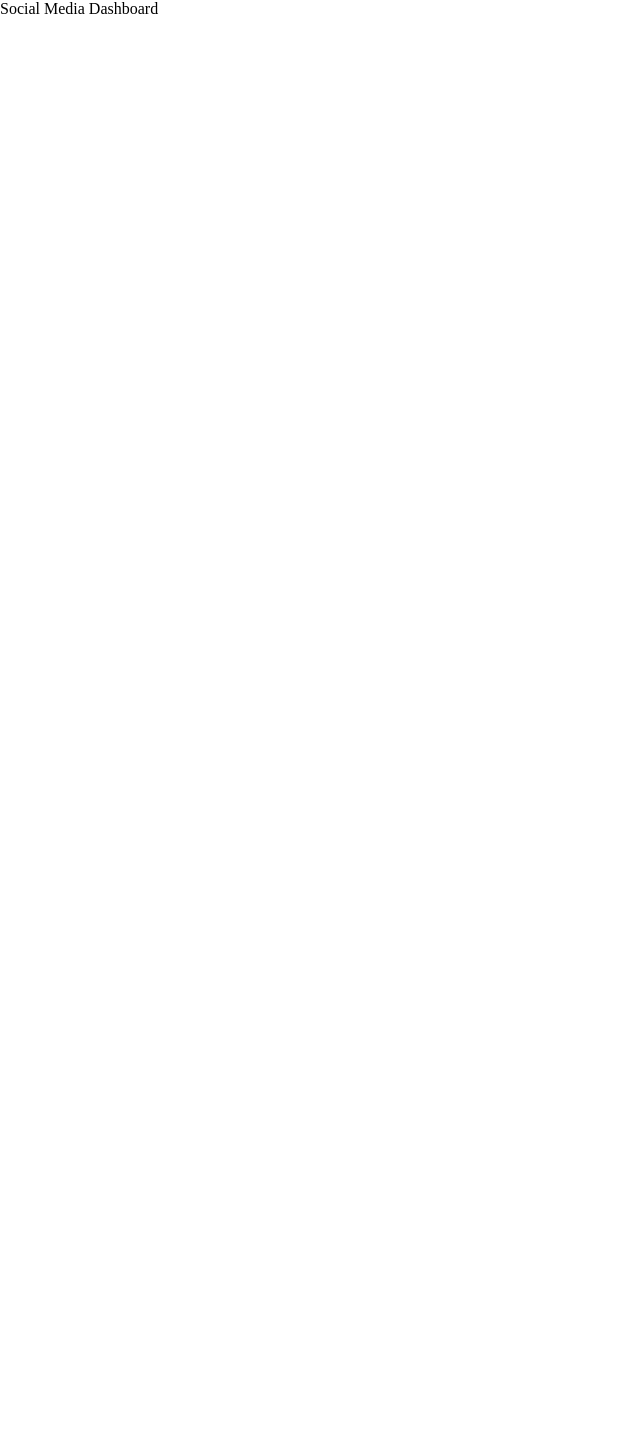
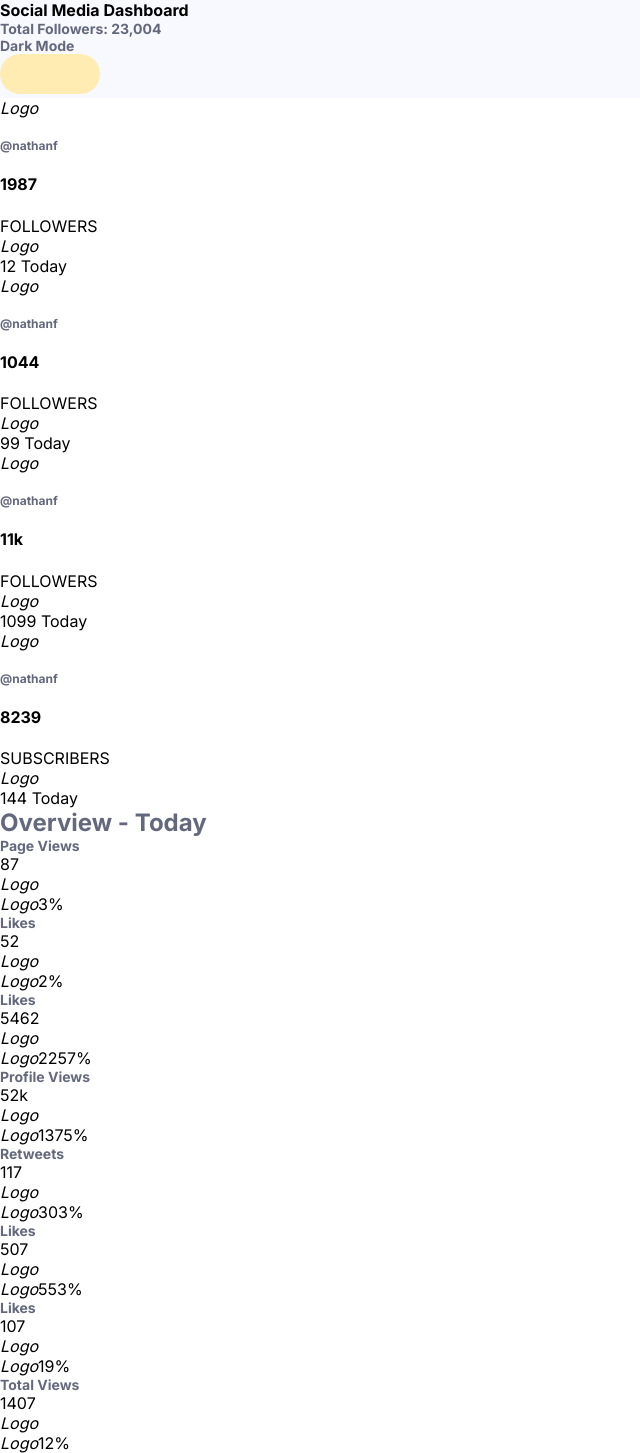
Before and after one commit to Alexandre-st/Social-Media-Dashboard, a website built with Parcel: page index.html in a window 1280 px wide. Shown: the whole page, without its empty margins (0-640 px from the left). Before the commit the page ends 800 px from the top, so only its background shows below. Built offline with nearby package versions, Linux system fonts and the light colour scheme.

Commit message:
Add all the structure for the app

```diff
--- a/app.js
+++ b/app.js
@@ -0,0 +1,19 @@
+let body = document.querySelector('.theme-toggle');
+let header = document.getElementById('header');
+let toggle = document.getElementById("checkbox");
+//TODO Il va falloir définir pour chaque composant son coté dark.
+
+toggle.addEventListener('click', evt => {
+  if (toggle.checked) {
+    body.classList.add('dark');
+    header.classList.add('dark');
+  }
+  else {
+    body.classList.remove('dark');
+    header.classList.remove('dark');
+  }
+});
+
+// document.getElementsByClassName('theme-toggle')[0].addEventListener('change', function(evt) {
+//   (evt.target.checked) ? document.body.setAttribute('data-theme', 'dark') : document.body.removeAttribute('data-theme');
+// });
--- a/index.html
+++ b/index.html
@@ -8,8 +8,180 @@
   <title>Social Media Dashboard</title>
 </head>
 <body>
+  <!-- Header -->
+  <header id="header">
+    <div class="container">
+      <div class="title">
+        <h1>Social Media Dashboard</h1>
+        <h3>Total Followers: 23,004</h3>
+      </div>
+      <div class="theme">
+        <h3>Dark Mode</h3>
+        <div class="theme-toggle">
+          <label class="theme-switch" for="checkbox">
+            <input type="checkbox" id="checkbox">
+            <span class="slider round"></span>
+          </label>
+        </div>
+      </div>
+    </div>
+  </header>
 
-  <h1>Social Media Dashboard</h1>
+  <!-- Main -->
+  <main id="main">
+    <section id="social">
+      <div class="social-container">
+
+        <div class="social-case">
+          <div class="social-title">
+            <i>Logo</i>
+            <h5>@nathanf</h5>
+          </div>
+          <h4>1987</h4>
+          <p>FOLLOWERS</p>
+          <div class="social-infos">
+            <i>Logo</i>
+            <p>12 Today</p>
+          </div>
+        </div>
+
+        <div class="social-case">
+          <div class="social-title">
+            <i>Logo</i>
+            <h5>@nathanf</h5>
+          </div>
+          <h4>1044</h4>
+          <p>FOLLOWERS</p>
+          <div class="social-infos">
+            <i>Logo</i>
+            <p>99 Today</p>
+          </div>
+        </div>
+
+        <div class="social-case">
+          <div class="social-title">
+            <i>Logo</i>
+            <h5>@nathanf</h5>
+          </div>
+          <h4>11k</h4>
+          <p>FOLLOWERS</p>
+          <div class="social-infos">
+            <i>Logo</i>
+            <p>1099 Today</p>
+          </div>
+        </div>
+
+        <div class="social-case">
+          <div class="social-title">
+            <i>Logo</i>
+            <h5>@nathanf</h5>
+          </div>
+          <h4>8239</h4>
+          <p>SUBSCRIBERS</p>
+          <div class="social-infos">
+            <i>Logo</i>
+            <p>144 Today</p>
+          </div>
+        </div>
+
+      </div>
+    </section>
+
+    <!-- Overview -->
+    <section id="overview">
+      <div class="overview-container">
+
+        <h2>Overview - Today</h2>
+        <div class="overview-case">
+          <div class="overview-case-left">
+            <h3>Page Views</h3>
+            <p>87</p>
+          </div>
+          <div class="overview-case-right">
+            <i>Logo</i>
+            <p><i>Logo</i>3%</p>
+          </div>
+        </div>
+
+        <div class="overview-case">
+          <div class="overview-case-left">
+            <h3>Likes</h3>
+            <p>52</p>
+          </div>
+          <div class="overview-case-right">
+            <i>Logo</i>
+            <p><i>Logo</i>2%</p>
+          </div>
+        </div>
+
+        <div class="overview-case">
+          <div class="overview-case-left">
+            <h3>Likes</h3>
+            <p>5462</p>
+          </div>
+          <div class="overview-case-right">
+            <i>Logo</i>
+            <p><i>Logo</i>2257%</p>
+          </div>
+        </div>
+
+        <div class="overview-case">
+          <div class="overview-case-left">
+            <h3>Profile Views</h3>
+            <p>52k</p>
+          </div>
+          <div class="overview-case-right">
+            <i>Logo</i>
+            <p><i>Logo</i>1375%</p>
+          </div>
+        </div>
+
+        <div class="overview-case">
+          <div class="overview-case-left">
+            <h3>Retweets</h3>
+            <p>117</p>
+          </div>
+          <div class="overview-case-right">
+            <i>Logo</i>
+            <p><i>Logo</i>303%</p>
+          </div>
+        </div>
+
+        <div class="overview-case">
+          <div class="overview-case-left">
+            <h3>Likes</h3>
+            <p>507</p>
+          </div>
+          <div class="overview-case-right">
+            <i>Logo</i>
+            <p><i>Logo</i>553%</p>
+          </div>
+        </div>
+
+        <div class="overview-case">
+          <div class="overview-case-left">
+            <h3>Likes</h3>
+            <p>107</p>
+          </div>
+          <div class="overview-case-right">
+            <i>Logo</i>
+            <p><i>Logo</i>19%</p>
+          </div>
+        </div>
+
+        <div class="overview-case">
+          <div class="overview-case-left">
+            <h3>Total Views</h3>
+            <p>1407</p>
+          </div>
+          <div class="overview-case-right">
+            <i>Logo</i>
+            <p><i>Logo</i>12%</p>
+          </div>
+        </div>
+      </div>
+    </section>
+  </main>
 
 
 
--- a/styles/base/_base.scss
+++ /dev/null
@@ -1,15 +0,0 @@
-// == Color
-$light-gray: #f7f9ff;
-$light-white: #f2f2f2;
-$white: #fff;
-$title-gray: #63687d;
-$case-gray: #e1e4f0;
-$hover-gray: #979797;
-$top-blue: #20222f;
-$title-blue: #8c98c6;
-$dark-blue: #1d1f29;
-$case-blue: #252b42;
-$hover-blue: #333a55;
-
-$green: #1eb589;
-$red: #dc414c;
--- /dev/null
+++ b/styles/base/base.scss
@@ -0,0 +1,27 @@
+body {
+  font-family: "Inter", sans-serif;
+  font-family: 16px;
+}
+
+h1,
+h2,
+h3,
+h4,
+h5 {
+  font-weight: $bold;
+}
+
+h2 {
+  color: $title-gray;
+  font-size: 1.5rem;
+}
+
+h3 {
+  color: $title-gray;
+  font-size: 0.875rem;
+}
+
+h5 {
+  color: $title-gray;
+  font-size: 0.75rem;
+}
--- /dev/null
+++ b/styles/components/_header.scss
@@ -0,0 +1,11 @@
+#header {
+  background: $header-color;
+}
+
+// .bg-color {
+//   background: $header-color;
+// }
+
+// .dark {
+//   background: $dark-blue;
+// }
--- /dev/null
+++ b/styles/components/_theme.scss
@@ -0,0 +1,67 @@
+.theme-toggle {
+  // width: 100%;
+  // height: 40px;
+  // margin: 0 auto;
+  // background: #ffe802;
+  // display: flex;
+  // justify-content: center;
+  transition: 0.4s;
+}
+
+.theme-switch {
+  position: relative;
+  display: inline-block;
+  width: 100px;
+  height: 40px;
+
+  input {
+    opacity: 0;
+    width: 0;
+    height: 0;
+
+    &:checked + .slider {
+      background-color: #323e52;
+    }
+
+    &:focus + .slider {
+      box-shadow: 0 0 0 #2196f3;
+    }
+
+    &:checked + .slider::before {
+      transform: translateX(60px);
+    }
+  }
+}
+
+// This is the slider
+.slider {
+  position: absolute;
+  cursor: pointer;
+  top: 0;
+  left: 0;
+  right: 0;
+  bottom: 0;
+  background-color: #ffecb3;
+  transition: 0.4s;
+  border-radius: 34px;
+
+  &:before {
+    border-radius: 50%;
+  }
+
+  // &.round {
+  //   border-radius: 34px;
+
+  //   &::before {
+  //     border-radius: 50%;
+  //   }
+  // }
+
+  &:before {
+    position: absolute;
+    content: "";
+    height: 40px;
+    width: 40px;
+    transition: 0.4s;
+  }
+}
--- a/styles/index.scss
+++ b/styles/index.scss
@@ -7,3 +7,5 @@
 @import "./base/base";
 
 // == Components
+@import "./components/header";
+@import "./components/theme";
--- a/styles/variables/_mixins.scss
+++ b/styles/variables/_mixins.scss
@@ -1,3 +1,4 @@
+// To setup media queries
 @mixin mq($breakpoint) {
   @if $breakpoint == tablet {
     @media (min-width: 700px) {
--- a/styles/variables/_variables.scss
+++ b/styles/variables/_variables.scss
@@ -0,0 +1,27 @@
+@import url("https://fonts.googleapis.com/css2?family=Inter:wght@400;700&display=swap");
+
+// == Color
+
+// Light color
+$header-color: #f7f9ff;
+$white-bg: #f2f2f2;
+$title-gray: #63687d;
+$case-gray: #e1e4f0;
+$hover-gray: #979797;
+
+// Dark color
+$white-txt: #fff;
+$header-bg: #20222f;
+$blue-color: #8c98c6;
+$blue-bg: #1d1f29;
+$case-blue: #252b42;
+$hover-blue: #333a55;
+
+// Other
+$green: #1eb589;
+$red: #dc414c;
+$instagram: linear-gradient(225deg, #df4896 0%, #ee877e 50.91%, #fdc366 100%);
+
+// == Font
+$normal: 400;
+$bold: 700;
```
Also changed, not shown: styles/base/reset.scss (renamed from styles/base/_reset.scss).
